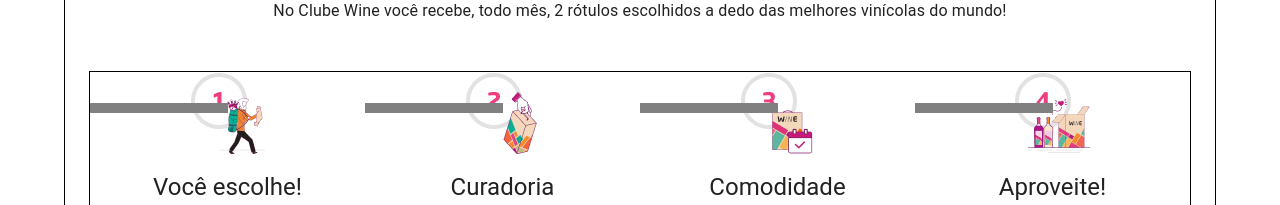
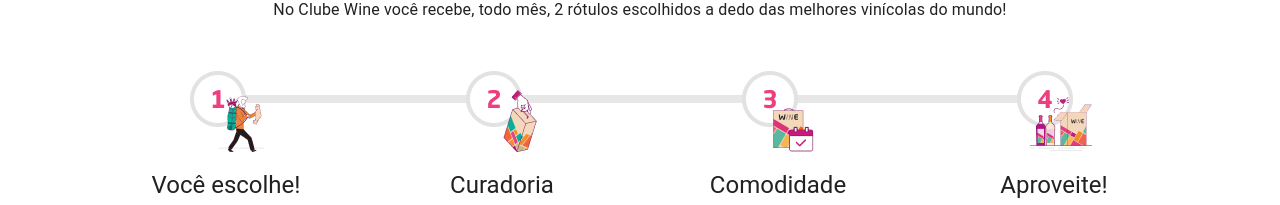
Before and after one commit to raphaelalmeidamartins/hackathon-trybe-wine, a React (Create React App) app: page /#/ in a window 1280 px wide. Shown: the part 642-847 px from the top of the page. Built offline with nearby package versions, Linux system fonts and the light colour scheme; no server answers.

Commit message:
:recycle: refactor: all the styles to use styled components

```diff
--- a/src/components/HowItWorksCard/index.js
+++ b/src/components/HowItWorksCard/index.js
@@ -1,45 +1,30 @@
 import { Grid, Typography } from '@mui/material';
 import PropTypes from 'prop-types';
 import React from 'react';
-import { HowItWorksImage, HowItWorksLine } from './style';
+import {
+  HowItWorksCardGrid,
+  HowItWorksCardImageContainer,
+  HowItWorksCardTextContainer,
+  HowItWorksImage,
+} from './style';
 
-function HowItWorksCard({ title, image, description }) {
+function HowItWorksCard({
+  title, image, description, line,
+}) {
   return (
     <Grid component="section" item xs={4} sm={2} md={3}>
-      <Grid
-        container
-        columns={{ xs: 4, sm: 4, md: 4 }}
-        sx={{
-          height: '100%',
-          justifyItems: 'start',
-        }}
-      >
-        <Grid
+      <HowItWorksCardGrid container columns={{ xs: 4, sm: 4, md: 4 }}>
+        <HowItWorksCardImageContainer item xs={1} sm={4} md={4}>
+          <HowItWorksImage src={image} alt="imagem ilustrativa" />
+          {line}
+        </HowItWorksCardImageContainer>
+        <HowItWorksCardTextContainer
           item
-          xs={1}
-          sm={4}
-          md={4}
-          sx={{
-            height: '83px',
-            objectFit: 'contain',
-            padding: 0,
-            position: 'relative',
-          }}
-        >
-          <HowItWorksImage
-            src={image}
-            alt="imagem ilustrativa"
-          />
-          <HowItWorksLine half left />
-        </Grid>
-        <Grid
-          item
-          xs={4}
+          xs={3}
           sm={4}
           md={4}
           spacing={2}
           sx={{
-            alignItems: 'center',
             minHeight: {
               sx: '200px',
               sm: '400px',
@@ -47,7 +32,6 @@
               lg: '200px',
               xl: '200px',
             },
-            padding: '16px',
           }}
         >
           <Typography variant="h5" align="center" element="h2" gutterBottom>
@@ -56,8 +40,8 @@
           <Typography align="center" paragraph>
             {description}
           </Typography>
-        </Grid>
-      </Grid>
+        </HowItWorksCardTextContainer>
+      </HowItWorksCardGrid>
     </Grid>
   );
 }
@@ -66,6 +50,7 @@
   title: PropTypes.string.isRequired,
   image: PropTypes.string.isRequired,
   description: PropTypes.string.isRequired,
+  line: PropTypes.node.isRequired,
 };
 
 export default HowItWorksCard;
--- a/src/components/HowItWorksCard/style.js
+++ b/src/components/HowItWorksCard/style.js
@@ -1,20 +1,68 @@
+import { Grid } from '@mui/material';
 import styled from 'styled-components';
 
+const HowItWorksCardGrid = styled(Grid)`
+  height: 100%;
+  justify-items: start;
+`;
+
+const HowItWorksCardImageContainer = styled(Grid)`
+  align-items: center;
+  display: flex;
+  height: 83px;
+  object-fit: contain;
+  padding: 0;
+  position: relative;
+`;
+
 const HowItWorksImage = styled.img`
+  height: 100%;
   object-fit: contain;
-  height: 100%;
+  position: relative;
   width: 100%;
+  z-index: 10;
 `;
 
 const HowItWorksLine = styled.div`
-  border: 5px solid gray;
+  border: 4px solid #e7e7e7;
+  bottom: 60%;
+  left: ${({ left }) => (left ? '0' : undefined)};
+  position: absolute;
+  right: ${({ right }) => (right ? '0' : undefined)};
   width: ${({ half }) => (half ? '50%' : '100%')};
+  z-index: 1;
 
-  &:not(:last-child) {
-    ${({ left }) => (left ? 'left: 0' : 'right: 0')};
+  @media only screen and (min-width: 600px) {
+    display: block;
+    bottom: 60%;
+    left: ${({ left }) => (left ? '0' : undefined)};
+    position: absolute;
+    right: ${({ right }) => (right ? '0' : undefined)};
+    width: ${({ half }) => (half ? '50%' : '100%')};
+    z-index: 1;
   }
-  position: absolute;
-  bottom: 50%;
+
+  @media only screen and (max-width: 600px) {
+    height: ${({ half }) => (half ? '50%' : '100%')};
+    left: ${undefined};
+    position: absolute;
+    right: 60%;
+    bottom: ${({ right }) => (right ? '0' : undefined)};
+    width: 0;
+  }
+
 `;
 
-export { HowItWorksImage, HowItWorksLine };
+const HowItWorksCardTextContainer = styled(Grid)`
+  align-items: center;
+  padding: 16px;
+  min-height: 200px;
+`;
+
+export {
+  HowItWorksCardImageContainer,
+  HowItWorksCardGrid,
+  HowItWorksImage,
+  HowItWorksLine,
+  HowItWorksCardTextContainer,
+};
--- a/src/pages/landing/sections/Banner/style.js
+++ b/src/pages/landing/sections/Banner/style.js
@@ -1,9 +1,7 @@
 import styled from 'styled-components';
 
-const BannerStyle = styled.img`
+export default styled.img`
   height: 70vh;
   width: 100vw;
   object-fit: cover;
 `;
-
-export default BannerStyle;
--- a/src/pages/landing/sections/HowItWorks/index.js
+++ b/src/pages/landing/sections/HowItWorks/index.js
@@ -1,11 +1,12 @@
-import { Container, Grid, Typography } from '@mui/material';
+import { Container, Typography } from '@mui/material';
 import * as React from 'react';
 import HowItWorksCard from '../../../../components/HowItWorksCard';
+import StepsGrid from './style';
 import steps from './utils/helpers';
 
 export default function HowItWorks() {
   return (
-    <Container component="section" sx={{ border: '1px solid black' }}>
+    <Container component="section">
       <Typography variant="h3" element="h1" align="center" gutterBottom>
         Entenda como funciona
       </Typography>
@@ -13,23 +14,23 @@
         No Clube Wine você recebe, todo mês, 2 rótulos escolhidos a dedo das
         melhores vinícolas do mundo!
       </Typography>
-      <Grid
+      <StepsGrid
         component="section"
         container
         columns={{ xs: 4, sm: 8, md: 12 }}
-        sx={{ border: '1px solid black', marginTop: '48px' }}
       >
         {steps.map(({
-          key, title, description, image,
+          key, title, description, image, line,
         }) => (
           <HowItWorksCard
             key={key}
             title={title}
             description={description}
             image={image}
+            line={line}
           />
         ))}
-      </Grid>
+      </StepsGrid>
     </Container>
   );
 }
--- /dev/null
+++ b/src/pages/landing/sections/HowItWorks/style.js
@@ -0,0 +1,6 @@
+import styled from '@emotion/styled';
+import { Grid } from '@mui/material';
+
+export default styled(Grid)`
+  margin-top: 48px;
+`;
--- a/src/pages/landing/sections/HowItWorks/utils/helpers.js
+++ b/src/pages/landing/sections/HowItWorks/utils/helpers.js
@@ -1,7 +1,9 @@
+import React from 'react';
 import icon1 from './images/icon-01.webp';
 import icon2 from './images/icon-02.webp';
 import icon3 from './images/icon-03.webp';
 import icon4 from './images/icon-04.webp';
+import { HowItWorksLine } from '../../../../../components/HowItWorksCard/style';
 
 const steps = [
   {
@@ -9,6 +11,7 @@
     title: 'Você escolhe!',
     description: 'São 6 Clubes diferentes, e você escolhe a WineBox que mais combina com você.',
     image: icon1,
+    line: <HowItWorksLine half right />,
   },
   {
     key: 'two',
@@ -16,18 +19,21 @@
     description:
       'Nossos Winehunters recebem amostras de exemplares e fazem diversas análises para seleção dos melhores vinhos.',
     image: icon2,
+    line: <HowItWorksLine />,
   },
   {
     key: 'three',
     title: 'Comodidade',
     description: 'Todo mês, você recebe sua WineBox no local que escolher.',
     image: icon3,
+    line: <HowItWorksLine />,
   },
   {
     key: 'four',
     title: 'Aproveite!',
     description: 'Viva experiencias incríveis e brinde á vida com os melhores vinhos.',
     image: icon4,
+    line: <HowItWorksLine half left />,
   },
 ];
 
```
